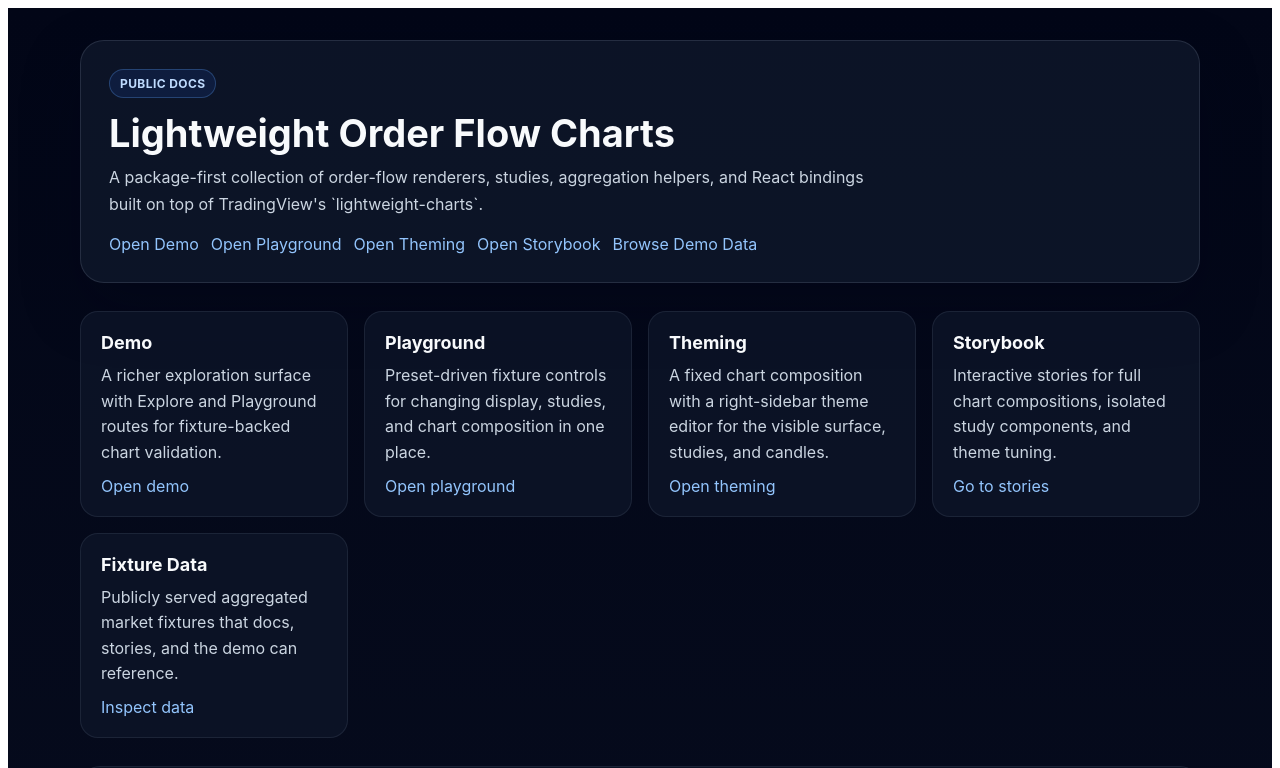
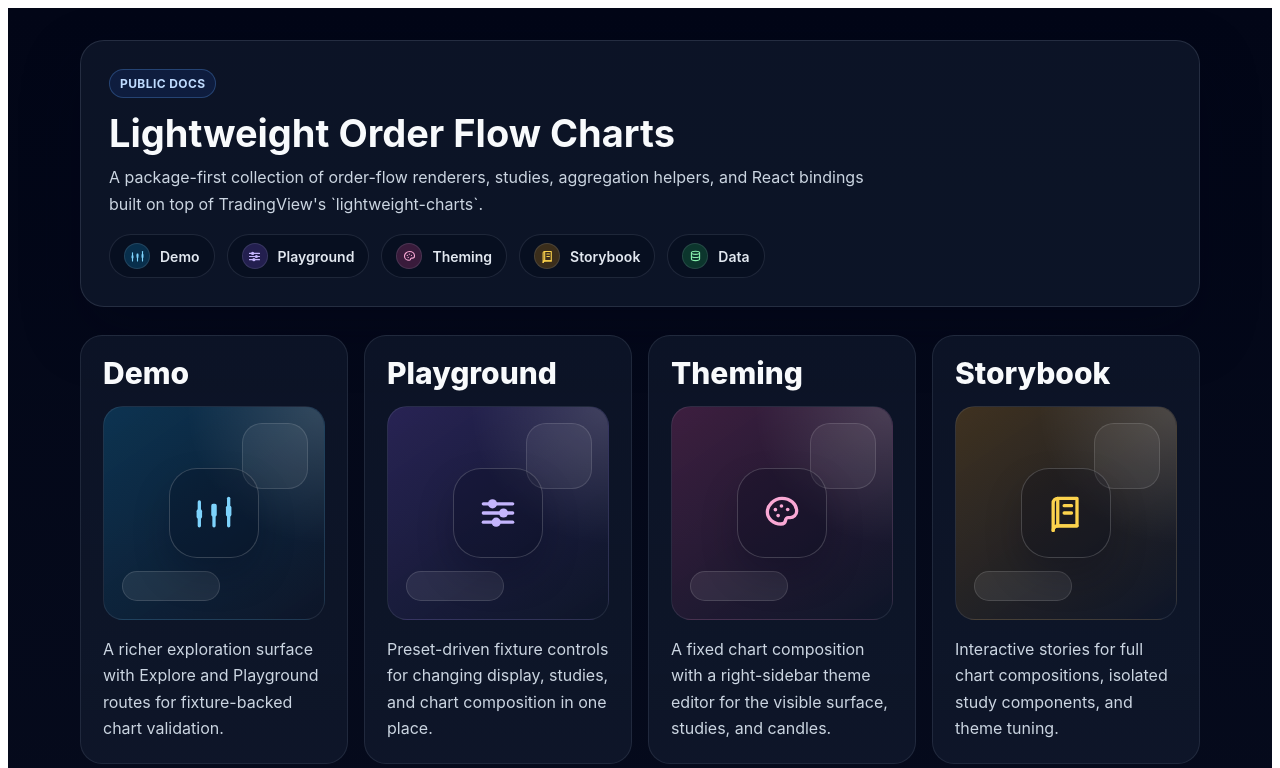
Before and after one commit to awahab07/lightweight-orderflow-charts, a React (Vite) app in the folder docs-site/: page / in a window 1280 px wide. Shown: the top 768 px of the page. Built offline with nearby package versions, Linux system fonts and the light colour scheme.

Commit message:
Style docs surfaces as product offerings.
Replace the plain hero links with icon chips, turn the main docs offerings into accent-led product cards, and remove Fixture Data from the card grid so the landing page focuses on the primary interactive surfaces.

```diff
--- a/docs-site/src/main.tsx
+++ b/docs-site/src/main.tsx
@@ -79,6 +79,84 @@
   textDecoration: 'none',
 };
 
+const heroLinksStyle: CSSProperties = {
+  display: 'flex',
+  flexWrap: 'wrap',
+  gap: 12,
+};
+
+const heroLinkStyle: CSSProperties = {
+  display: 'inline-flex',
+  alignItems: 'center',
+  gap: 10,
+  minHeight: 42,
+  padding: '8px 14px',
+  borderRadius: 999,
+  border: '1px solid rgba(148, 163, 184, 0.16)',
+  background: 'rgba(2, 6, 23, 0.34)',
+  color: '#e2e8f0',
+  textDecoration: 'none',
+  fontSize: 14,
+  fontWeight: 600,
+  boxSizing: 'border-box',
+};
+
+const heroLinkIconWrapStyle: CSSProperties = {
+  width: 24,
+  height: 24,
+  display: 'inline-grid',
+  placeItems: 'center',
+  borderRadius: 999,
+  border: '1px solid rgba(148, 163, 184, 0.18)',
+  background: 'rgba(15, 23, 42, 0.72)',
+  flex: '0 0 auto',
+};
+
+const surfaceCardStyle: CSSProperties = {
+  display: 'grid',
+  gap: 16,
+  minWidth: 0,
+  minHeight: 320,
+  padding: 22,
+  borderRadius: 22,
+  boxSizing: 'border-box',
+  background: 'linear-gradient(180deg, rgba(15, 23, 42, 0.78) 0%, rgba(15, 23, 42, 0.92) 100%)',
+  border: '1px solid rgba(148, 163, 184, 0.14)',
+  textDecoration: 'none',
+  color: 'inherit',
+  transition: 'transform 120ms ease, border-color 120ms ease, box-shadow 120ms ease',
+};
+
+const surfaceCardGraphicStyle: CSSProperties = {
+  position: 'relative',
+  display: 'grid',
+  placeItems: 'center',
+  minHeight: 164,
+  padding: 24,
+  borderRadius: 20,
+  overflow: 'hidden',
+  border: '1px solid rgba(148, 163, 184, 0.14)',
+};
+
+const surfaceCardGraphicBadgeStyle: CSSProperties = {
+  position: 'relative',
+  zIndex: 1,
+  width: 88,
+  height: 88,
+  display: 'grid',
+  placeItems: 'center',
+  borderRadius: 28,
+  background: 'rgba(2, 6, 23, 0.24)',
+  border: '1px solid rgba(255, 255, 255, 0.18)',
+  boxShadow: '0 18px 36px rgba(2, 6, 23, 0.22)',
+};
+
+const surfaceCardDescriptionStyle: CSSProperties = {
+  color: '#cbd5e1',
+  lineHeight: 1.65,
+  fontSize: 16,
+};
+
 const quickStartLayoutStyle: CSSProperties = {
   display: 'grid',
   gridTemplateColumns: 'repeat(auto-fit, minmax(min(320px, 100%), 1fr))',
@@ -116,6 +194,17 @@
   border: '1px solid rgba(148, 163, 184, 0.12)',
   background: '#020617',
 };
+
+type SurfaceId = 'demo' | 'playground' | 'theming' | 'storybook' | 'data';
+
+interface SurfaceDestination {
+  id: SurfaceId;
+  title: string;
+  href: string;
+  body: string;
+  accent: string;
+  accentSoft: string;
+}
 
 const QUICK_START_EXAMPLES = [
   {
@@ -182,6 +271,49 @@
   },
 ] as const;
 
+const SURFACE_DESTINATIONS: SurfaceDestination[] = [
+  {
+    id: 'demo',
+    title: 'Demo',
+    href: '../demo/',
+    body: 'A richer exploration surface with Explore and Playground routes for fixture-backed chart validation.',
+    accent: '#7dd3fc',
+    accentSoft: 'rgba(14, 165, 233, 0.22)',
+  },
+  {
+    id: 'playground',
+    title: 'Playground',
+    href: '../demo/#/playground',
+    body: 'Preset-driven fixture controls for changing display, studies, and chart composition in one place.',
+    accent: '#c4b5fd',
+    accentSoft: 'rgba(139, 92, 246, 0.22)',
+  },
+  {
+    id: 'theming',
+    title: 'Theming',
+    href: '../demo/#/theming',
+    body: 'A fixed chart composition with a right-sidebar theme editor for the visible surface, studies, and candles.',
+    accent: '#f9a8d4',
+    accentSoft: 'rgba(236, 72, 153, 0.22)',
+  },
+  {
+    id: 'storybook',
+    title: 'Storybook',
+    href: '../storybook/',
+    body: 'Interactive stories for full chart compositions, isolated study components, and theme tuning.',
+    accent: '#fcd34d',
+    accentSoft: 'rgba(245, 158, 11, 0.22)',
+  },
+  {
+    id: 'data',
+    title: 'Data',
+    href: '../data/',
+    body: 'Publicly served aggregated market fixtures that docs, stories, and the demo can reference.',
+    accent: '#86efac',
+    accentSoft: 'rgba(34, 197, 94, 0.22)',
+  },
+];
+
 const CHART_TYPE_GALLERY = [
   {
     title: 'Basic Footprint Chart',
@@ -220,22 +352,138 @@
   },
 ] as const;
 
-function SurfaceCard({
-  title,
-  body,
-  href,
-  cta,
-}: {
-  title: string;
-  body: string;
-  href: string;
-  cta: string;
-}) {
+function SurfaceIcon({ id, size = 20 }: { id: SurfaceId; size?: number }) {
+  const commonProps = {
+    width: size,
+    height: size,
+    viewBox: '0 0 24 24',
+    fill: 'none',
+    stroke: 'currentColor',
+    strokeWidth: 1.8,
+    strokeLinecap: 'round' as const,
+    strokeLinejoin: 'round' as const,
+  };
+
+  switch (id) {
+    case 'demo':
+      return (
+        <svg {...commonProps}>
+          <path d="M4 19V6" />
+          <path d="M12 19V10" />
+          <path d="M20 19V4" />
+          <rect x="2.5" y="10" width="3" height="5" rx="1" fill="currentColor" stroke="none" />
+          <rect x="10.5" y="7" width="3" height="7" rx="1" fill="currentColor" stroke="none" />
+          <rect x="18.5" y="8" width="3" height="6" rx="1" fill="currentColor" stroke="none" />
+        </svg>
+      );
+    case 'playground':
+      return (
+        <svg {...commonProps}>
+          <path d="M4 7h16" />
+          <path d="M4 12h16" />
+          <path d="M4 17h16" />
+          <circle cx="9" cy="7" r="2.5" fill="currentColor" stroke="none" />
+          <circle cx="15" cy="12" r="2.5" fill="currentColor" stroke="none" />
+          <circle cx="11" cy="17" r="2.5" fill="currentColor" stroke="none" />
+        </svg>
+      );
+    case 'theming':
+      return (
+        <svg {...commonProps}>
+          <path d="M12 4c4.42 0 8 3.13 8 7 0 2.13-1.74 3.5-3.56 3.5h-1.08a1.35 1.35 0 0 0-1.36 1.36A2.62 2.62 0 0 1 11.38 18C7.3 18 4 15.1 4 11.5S7.58 4 12 4Z" />
+          <circle cx="8.4" cy="10.2" r="1" fill="currentColor" stroke="none" />
+          <circle cx="11.7" cy="8.2" r="1" fill="currentColor" stroke="none" />
+          <circle cx="15.1" cy="10.1" r="1" fill="currentColor" stroke="none" />
+          <circle cx="9.9" cy="13.4" r="1" fill="currentColor" stroke="none" />
+        </svg>
+      );
+    case 'storybook':
+      return (
+        <svg {...commonProps}>
+          <path d="M5 6.5a2.5 2.5 0 0 1 2.5-2.5H18v15H7.5A2.5 2.5 0 0 0 5 21.5Z" />
+          <path d="M7.5 4v15" />
+          <path d="M18 19H7.5A2.5 2.5 0 0 0 5 21.5" />
+          <path d="M11 8h4" />
+          <path d="M11 12h4" />
+        </svg>
+      );
+    case 'data':
+      return (
+        <svg {...commonProps}>
+          <ellipse cx="12" cy="6" rx="6.5" ry="2.5" />
+          <path d="M5.5 6v5c0 1.38 2.91 2.5 6.5 2.5s6.5-1.12 6.5-2.5V6" />
+          <path d="M5.5 11v5c0 1.38 2.91 2.5 6.5 2.5s6.5-1.12 6.5-2.5v-5" />
+        </svg>
+      );
+  }
+}
+
+function SurfaceQuickLink({ surface }: { surface: SurfaceDestination }) {
   return (
-    <a href={href} style={clickableCardStyle}>
-      <div style={{ fontSize: 18, fontWeight: 700, color: '#f8fafc' }}>{title}</div>
-      <div style={{ color: '#cbd5e1', lineHeight: 1.6 }}>{body}</div>
-      <span style={linkStyle}>{cta}</span>
+    <a href={surface.href} style={heroLinkStyle}>
+      <span
+        style={{
+          ...heroLinkIconWrapStyle,
+          color: surface.accent,
+          background: surface.accentSoft,
+        }}
+      >
+        <SurfaceIcon id={surface.id} size={15} />
+      </span>
+      <span>{surface.title}</span>
+    </a>
+  );
+}
+
+function SurfaceCard({ surface }: { surface: SurfaceDestination }) {
+  return (
+    <a href={surface.href} style={surfaceCardStyle}>
+      <div style={{ fontSize: 30, fontWeight: 800, lineHeight: 1.05, color: '#f8fafc' }}>
+        {surface.title}
+      </div>
+      <div
+        style={{
+          ...surfaceCardGraphicStyle,
+          background: `linear-gradient(145deg, ${surface.accentSoft} 0%, rgba(15, 23, 42, 0.4) 100%)`,
+        }}
+      >
+        <div
+          style={{
+            position: 'absolute',
+            inset: 0,
+            background:
+              'radial-gradient(circle at top right, rgba(255, 255, 255, 0.16), transparent 45%)',
+          }}
+        />
+        <div
+          style={{
+            position: 'absolute',
+            top: 16,
+            right: 16,
+            width: 64,
+            height: 64,
+            borderRadius: 20,
+            border: '1px solid rgba(255, 255, 255, 0.12)',
+            background: 'rgba(255, 255, 255, 0.06)',
+          }}
+        />
+        <div
+          style={{
+            position: 'absolute',
+            left: 18,
+            bottom: 18,
+            width: 96,
+            height: 28,
+            borderRadius: 999,
+            border: '1px solid rgba(255, 255, 255, 0.12)',
+            background: 'rgba(255, 255, 255, 0.08)',
+          }}
+        />
+        <div style={{ ...surfaceCardGraphicBadgeStyle, color: surface.accent }}>
+          <SurfaceIcon id={surface.id} size={44} />
+        </div>
+      </div>
+      <div style={surfaceCardDescriptionStyle}>{surface.body}</div>
     </a>
   );
 }
@@ -289,56 +537,17 @@
             </p>
           </div>
 
-          <div style={{ display: 'flex', flexWrap: 'wrap', gap: 12 }}>
-            <a href="../demo/" style={linkStyle}>
-              Open Demo
-            </a>
-            <a href="../demo/#/playground" style={linkStyle}>
-              Open Playground
-            </a>
-            <a href="../demo/#/theming" style={linkStyle}>
-              Open Theming
-            </a>
-            <a href="../storybook/" style={linkStyle}>
-              Open Storybook
-            </a>
-            <a href="../data/" style={linkStyle}>
-              Browse Demo Data
-            </a>
+          <div style={heroLinksStyle}>
+            {SURFACE_DESTINATIONS.map((surface) => (
+              <SurfaceQuickLink key={surface.id} surface={surface} />
+            ))}
           </div>
         </section>
 
         <section style={cardGridStyle}>
-          <SurfaceCard
-            title="Demo"
-            body="A richer exploration surface with Explore and Playground routes for fixture-backed chart validation."
-            href="../demo/"
-            cta="Open demo"
-          />
-          <SurfaceCard
-            title="Playground"
-            body="Preset-driven fixture controls for changing display, studies, and chart composition in one place."
-            href="../demo/#/playground"
-            cta="Open playground"
-          />
-          <SurfaceCard
-            title="Theming"
-            body="A fixed chart composition with a right-sidebar theme editor for the visible surface, studies, and candles."
-            href="../demo/#/theming"
-            cta="Open theming"
-          />
-          <SurfaceCard
-            title="Storybook"
-            body="Interactive stories for full chart compositions, isolated study components, and theme tuning."
-            href="../storybook/"
-            cta="Go to stories"
-          />
-          <SurfaceCard
-            title="Fixture Data"
-            body="Publicly served aggregated market fixtures that docs, stories, and the demo can reference."
-            href="../data/"
-            cta="Inspect data"
-          />
+          {SURFACE_DESTINATIONS.filter((surface) => surface.id !== 'data').map((surface) => (
+            <SurfaceCard key={surface.id} surface={surface} />
+          ))}
         </section>
 
         <section style={sectionStyle}>
```
